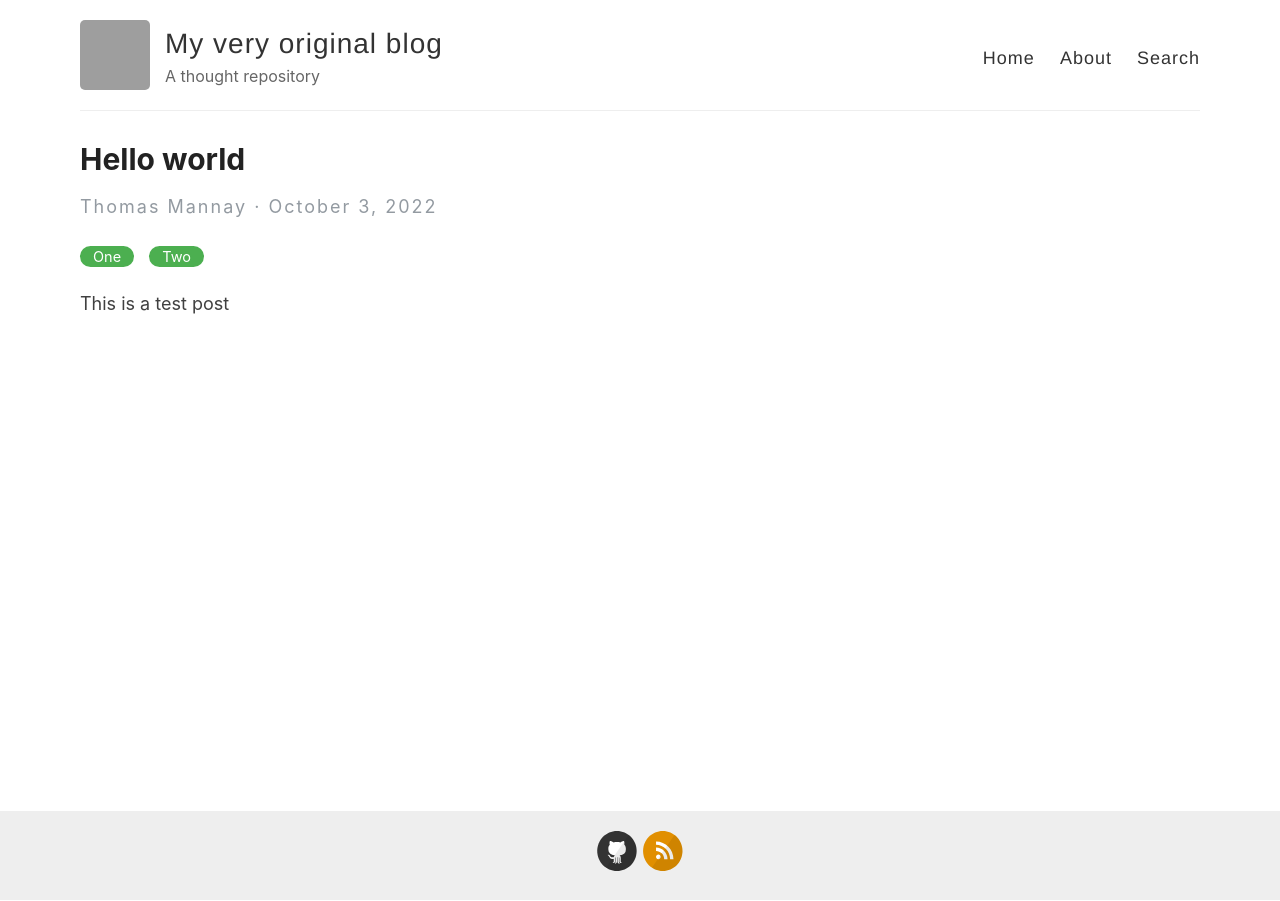
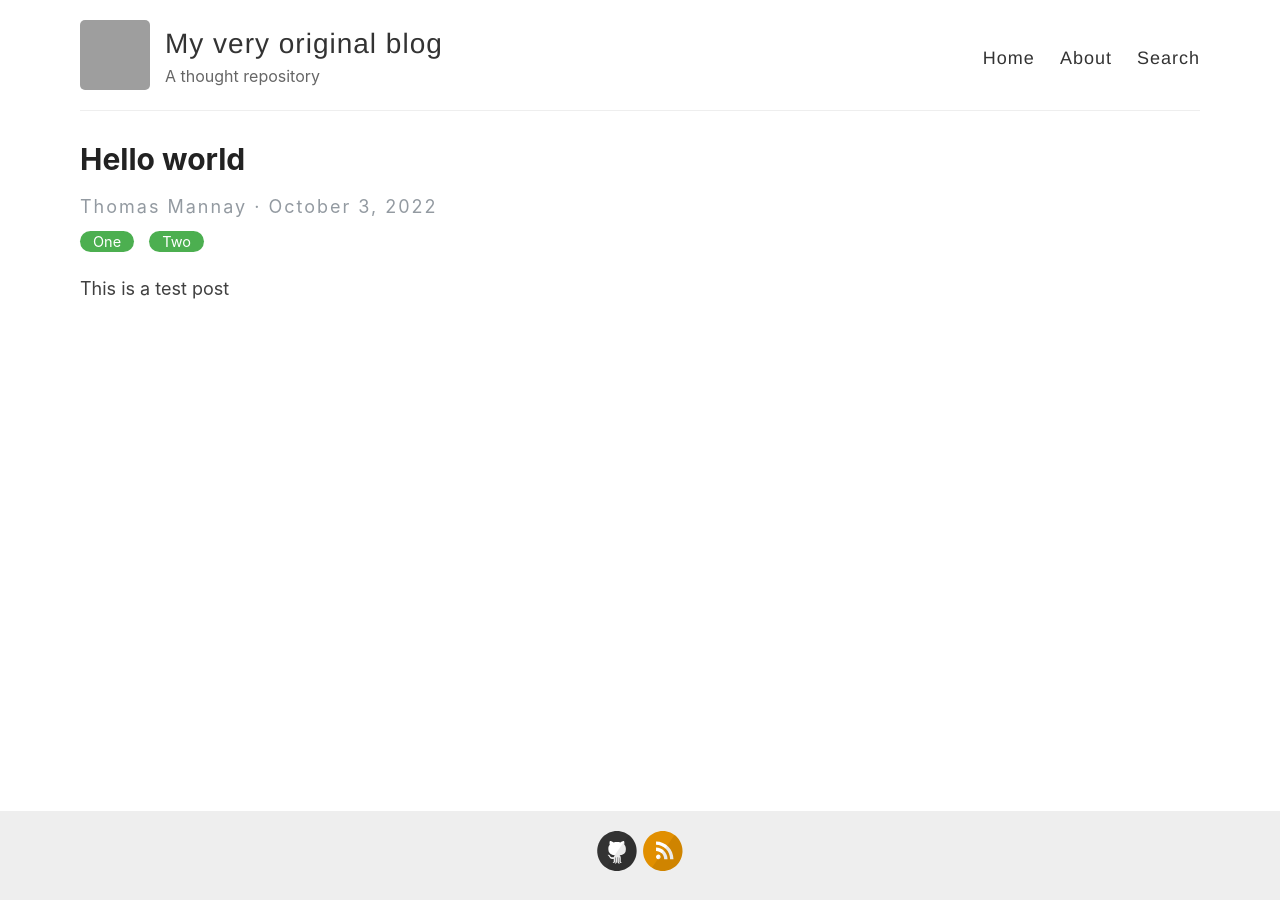
Before and after one commit to sys-fs/sys-fs.github.io, a Jekyll site: the page built from _posts/2022-10-03-hello-world.md, in a window 1280 px wide. Built offline with Jekyll 4.4.1, drawn with Linux system fonts in a browser that asks for light colours; grey boxes are pictures that could not be loaded.

Commit message:
Move margin 0 to other selectors

```diff
--- a/assets/style.scss
+++ b/assets/style.scss
@@ -443,10 +443,7 @@ body:after {
     text-align: left;
     color: #939aa1;
     letter-spacing: 2px;
-}
-
-.author_title p {
-    margin: 0px 0;
+    margin: 0;
 }
 
 .post_date {
@@ -674,10 +671,7 @@ Modules - reusable parts of our design
 .post-tags {
     text-align: left;
     line-height: 35px;
-}
-
-.post-tags p {
-    margin: 0px 0;
+    margin: 0;
 }
 
 .post-tags a {
```
